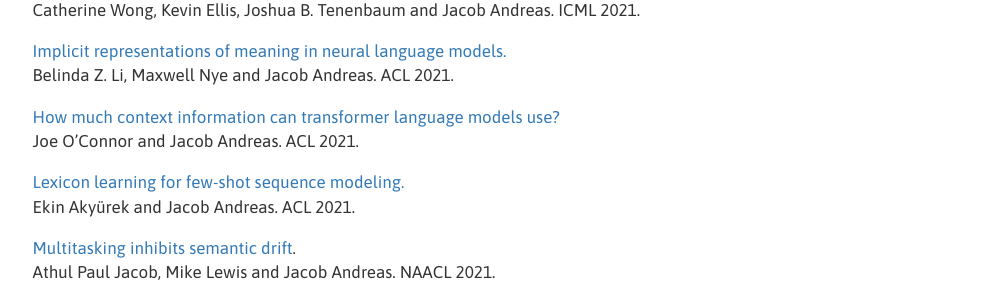
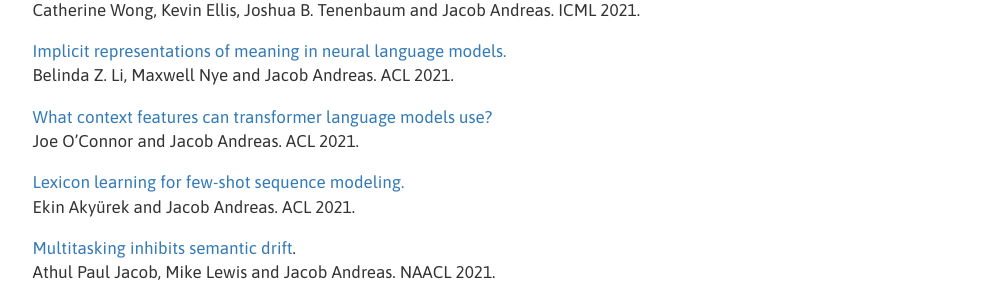
Before and after one commit to lingo-mit/website, a Jekyll site: the page built from research.md, in a window 1280 px wide. Shown: the part 1207-1507 px from the top of the page, without its empty margins (10-1013 px from the left). Built offline with Jekyll 4.4.1, drawn with Linux system fonts in a browser that asks for light colours.

Commit message:
Fix transformer context ACL paper title

```diff
--- a/research.md
+++ b/research.md
@@ -100,7 +100,7 @@
 
   Belinda Z. Li, Maxwell Nye and Jacob Andreas. ACL 2021.
 
-- [How much context information can transformer language models use?](https://arxiv.org/abs/2106.08367)
+- [What context features can transformer language models use?](https://arxiv.org/abs/2106.08367)
 
   Joe O'Connor and Jacob Andreas. ACL 2021.
 
```
